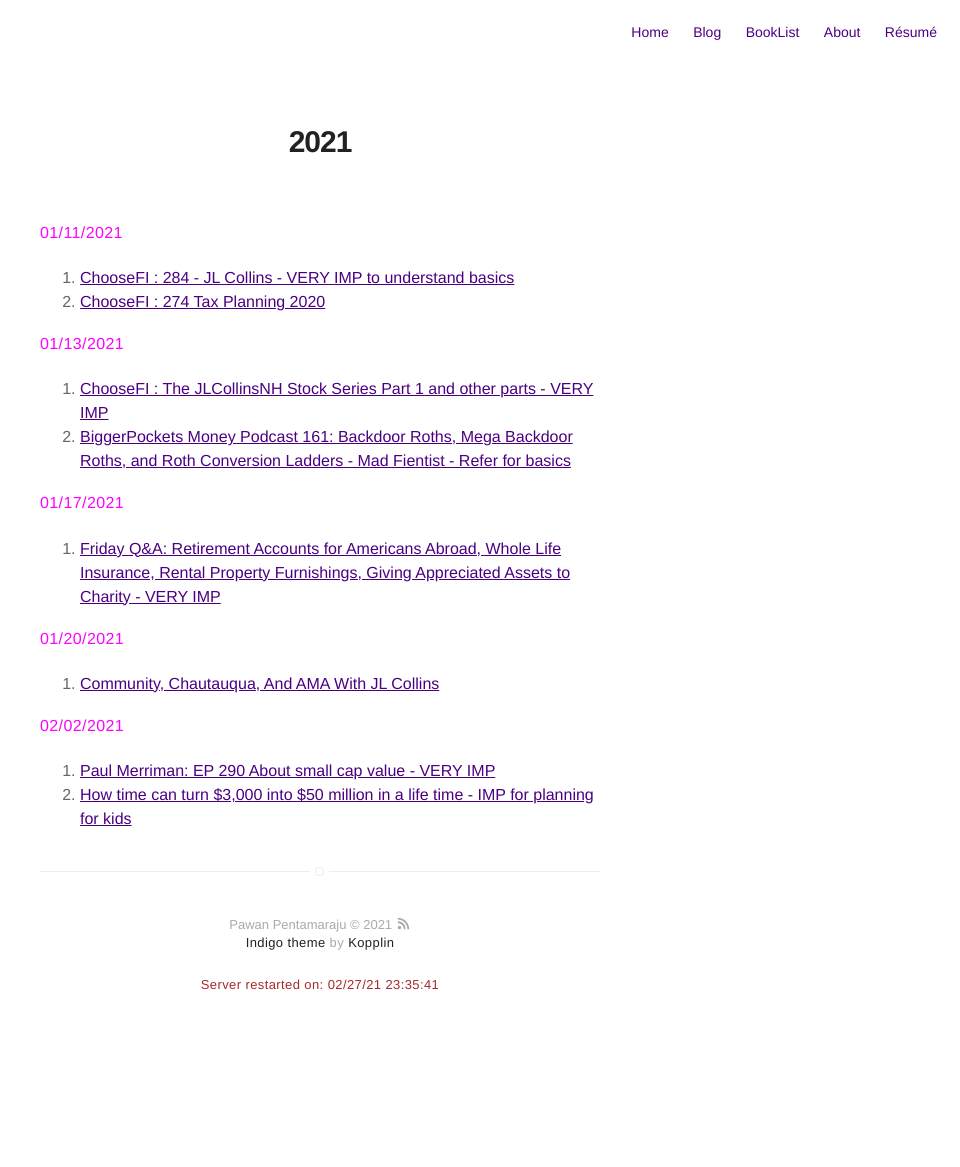
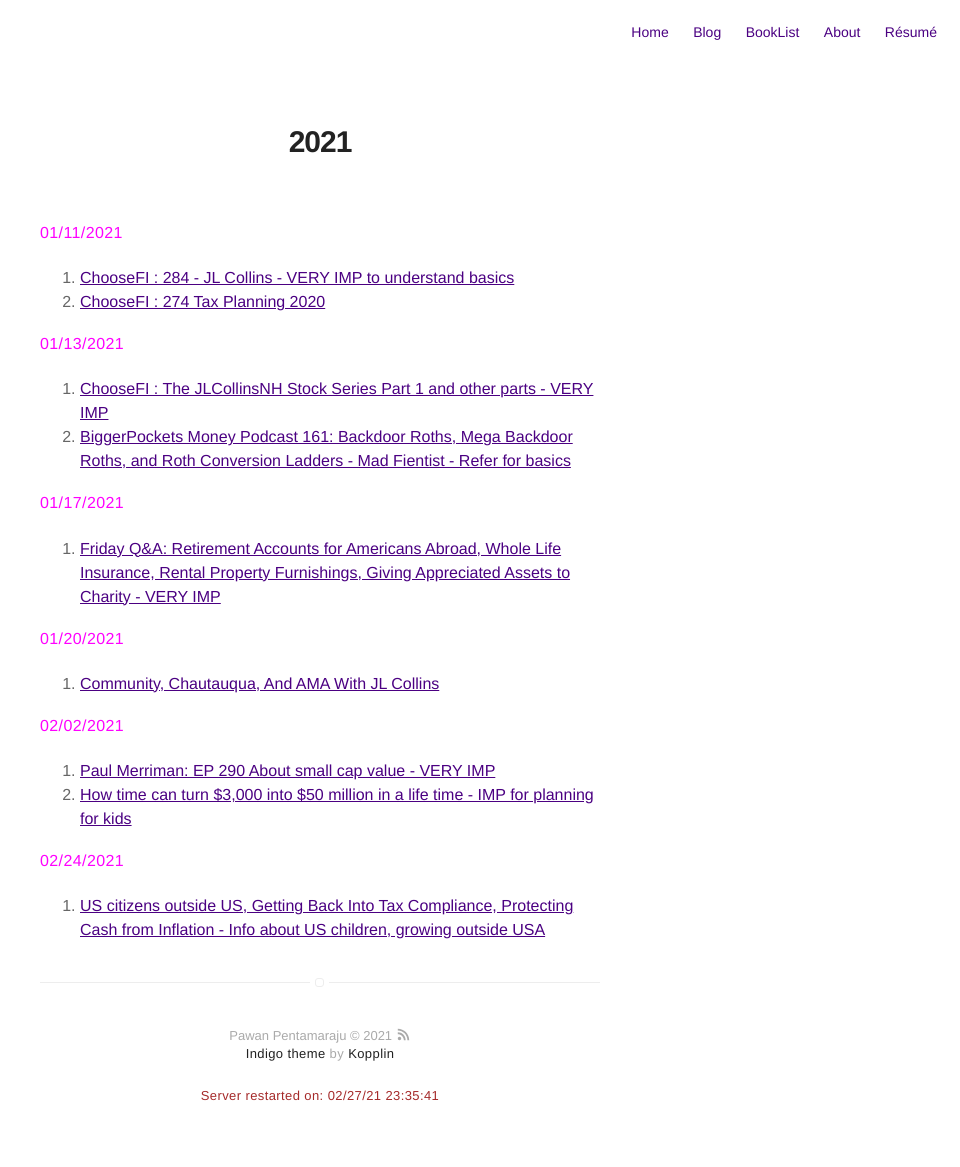
Before and after one commit to pawanpe/pawanpe.github.io, a Jekyll site: the page built from booklist/2021/articlesandvideos.markdown, in a window 1280 px wide. Shown: the whole page, without its empty margins (320-1280 px from the left). Built offline with Jekyll 4.4.1, drawn with Linux system fonts in a browser that asks for light colours; before the commit the page ends 1056 px from its top, so only the background shows below that.

Commit message:
Update 2/24

```diff
--- a/booklist/2021/articlesandvideos.markdown
+++ b/booklist/2021/articlesandvideos.markdown
@@ -27,3 +27,8 @@ layout: page
 
 1. [Paul Merriman: EP 290 About small cap value - VERY IMP](https://www.choosefi.com/paul-merriman-ep-290/)
 2. [How time can turn $3,000 into $50 million in a life time - IMP for planning for kids](https://paulmerriman.com/time-can-turn-3000-50-million/)
+
+
+<b style="color: magenta">02/24/2021</b>
+
+1. [US citizens outside US, Getting Back Into Tax Compliance, Protecting Cash from Inflation - Info about US children, growing outside USA](https://radicalpersonalfinance.libsyn.com/friday-qa-government-job-or-private-sector-getting-back-into-tax-compliance-protecting-cash-from-inflation-camper-or-hotel-traveling-while-on-maternity-leave-etc)
```
